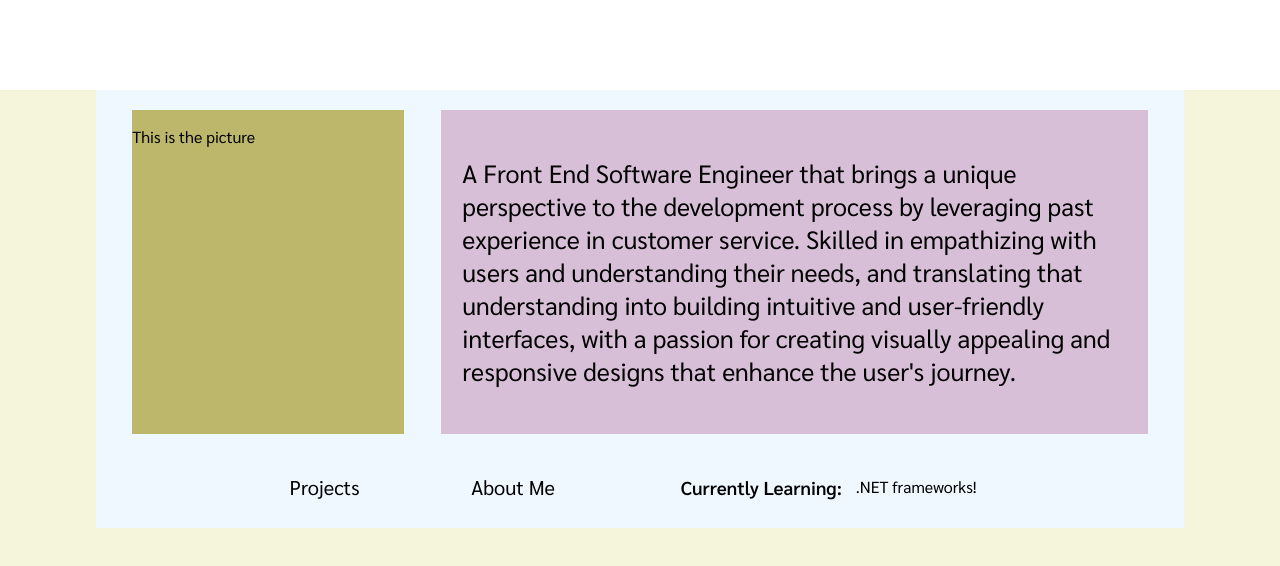
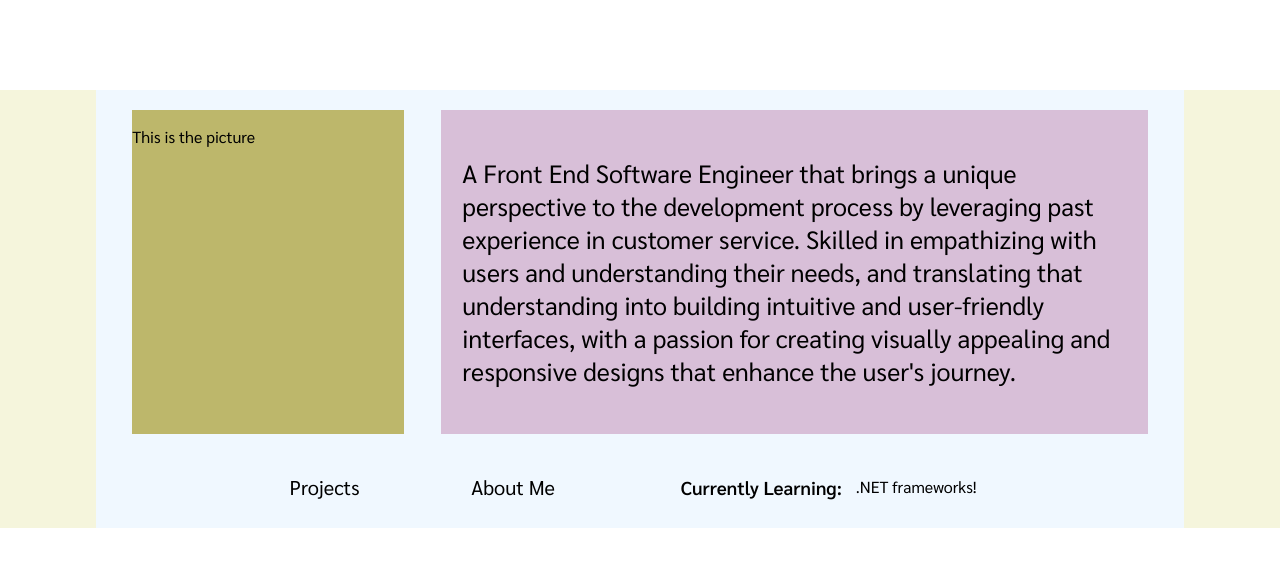
Before and after one commit to Abekomon/personal-site, a React (Vite) app: page / in a window 1280 px wide. Shown: the top 566 px of the page. Built offline with nearby package versions, Linux system fonts and the light colour scheme.

Commit message:
Removal of residual styling on main container

```diff
--- a/src/Components/App/App.css
+++ b/src/Components/App/App.css
@@ -1,8 +1,5 @@
 main {
-  min-height: 100vh;
-  width: 100vw;
   background-color: beige;
-  padding-bottom: 40px;
 }
 
 a {
--- a/src/Components/App/App.jsx
+++ b/src/Components/App/App.jsx
@@ -1,6 +1,5 @@
-import { useState } from 'react'
+import React from 'react'
 import { Switch, Route } from 'react-router-dom'
-import Header from '../Header/Header'
 import HomeView from '../HomeView/HomeView'
 import Error from '../Error/Error'
 import './App.css'
```
